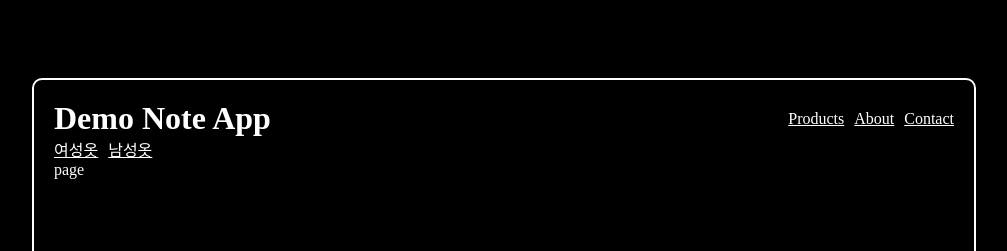
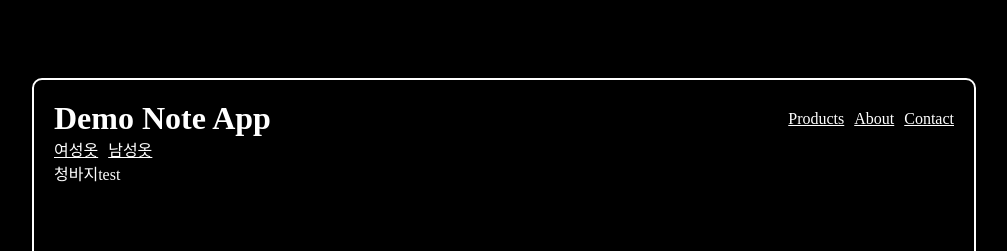
Before and after one commit to chosule/next_d, a Next.js app: page /products/1234 in a window 1280 px wide. Shown: the top 251 px of the page, without its empty margins (136-1143 px from the left). Built offline with nearby package versions, Linux system fonts and the light colour scheme.

Commit message:
feat: ISR 렌더링 해보기 시작을 설정해두고 주기적으로 업데이트 가능

```diff
--- a/data/products.json
+++ b/data/products.json
@@ -1,7 +1,7 @@
 [
     {
         "id":"1234",
-        "name":"청바지",
+        "name":"청바지test",
         "price": 5000
     },
     {
--- a/src/app/products/[slug]/page.tsx
+++ b/src/app/products/[slug]/page.tsx
@@ -2,6 +2,7 @@
 import NotFound from "../../not-found";
 import { Metadata } from "next";
 import { getProduct, getProducts } from "@/service/products";
+import { notFound } from "next/navigation";
 
 type Props = {
   params: {
@@ -9,6 +10,7 @@
   };
 };
 
+export const revalidate = 3;
 
 //메타태그
 export function generateMetadata({params}:Props) {
@@ -17,20 +19,14 @@
     title: `제품의 이름:${slug}`
   }}
 
-const ProductPage = ({ params :{slug}}: Props) => {
-  const product = getProduct(slug);
 
-  if(!product){
-    NotFound()
-  }
-  //서버파일에 있는 데이터중 해당 제품의 정보를 찾아서 그걸 보여주게 변경
-  return (
-    <>
-      <div>{product.name} page</div>
-    </>
-  );
-};
-
+export default async function ProductPage({params:{slug}} : Props) {
+   const product = await getProduct(slug);
+   if(!product){
+    notFound();
+   }
+   return <div>{product.name}</div>
+}
 //generateStaticParams를 사용해서 미리 동적인 페이지를 정적페이지로 생성가능
 //generateStaticParams는 build할때 미리 생성한다고? 생각하면 될듯
 
@@ -41,4 +37,3 @@
     slug: product.id,
   }));
 }
-export default ProductPage;
--- a/src/app/products/page.tsx
+++ b/src/app/products/page.tsx
@@ -1,8 +1,10 @@
 import { getProducts } from "@/service/products";
 import Link from "next/link";
 
+export const revalidate = 3;
 
 export default async function ProductPage() {
+
    const products = await getProducts();
   return (
     <>
--- a/src/service/products.ts
+++ b/src/service/products.ts
@@ -6,6 +6,9 @@
     name:string;
     price:number;
 }
+
+export const revalidate = 3;
+
 export async function getProducts():Promise<Product[]> {
     // 현재 실행중인 노드 파일의 위치
     // path.join => 경로를 합쳐줌
```
Also changed, not shown: package.json (+11 -6 lines), 1 other file (tests, documents, lock files or other folders).
